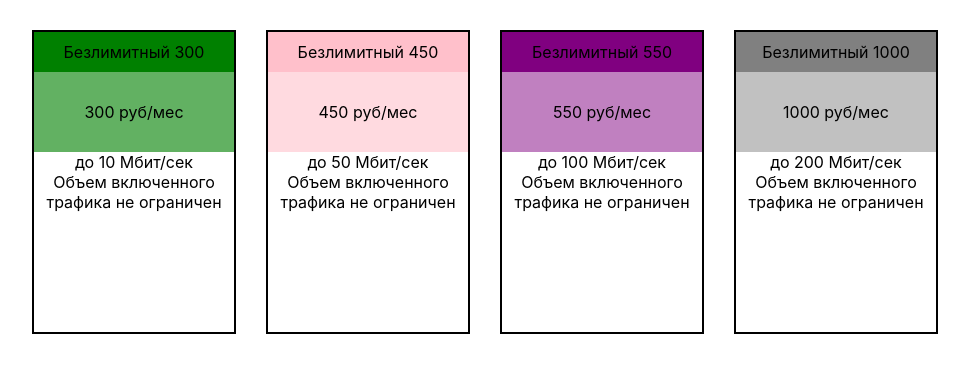
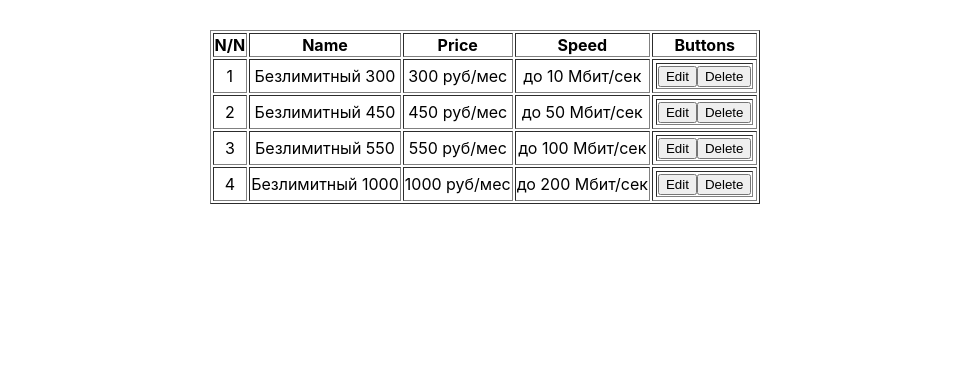
Before and after one commit to Lanarish/state-block, a React (Create React App) app: page / in a window 1280 px wide. Shown: the top 372 px of the page, without its empty margins (155-1124 px from the left). Built offline with nearby package versions, Linux system fonts and the light colour scheme.

Commit message:
add Table component

```diff
--- a/src/App.js
+++ b/src/App.js
@@ -1,30 +1,31 @@
 import "./App.css";
 import { Card } from "./Card";
+import Table from "./Table";
 
 const cards = [
   {
+    id: 1,
     name: "Безлимитный 300",
     price: "300 руб/мес",
     speed: "до 10 Мбит/сек",
-    text: "Объем включенного трафика не ограничен",
   },
   {
+    id: 2,
     name: "Безлимитный 450",
     price: "450 руб/мес",
     speed: "до 50 Мбит/сек",
-    text: "Объем включенного трафика не ограничен",
   },
   {
+    id: 3,
     name: "Безлимитный 550",
     price: "550 руб/мес",
     speed: "до 100 Мбит/сек",
-    text: "Объем включенного трафика не ограничен",
   },
   {
+    id: 4,
     name: "Безлимитный 1000",
     price: "1000 руб/мес",
     speed: "до 200 Мбит/сек",
-    text: "Объем включенного трафика не ограничен",
   },
 ];
 function App() {
@@ -44,9 +45,8 @@ function App() {
   }
   return (
     <div className='App'>
-      {cards.map((card, index) => {
-        return <Card card={card} color={getColor(index)} key={card.name} />;
-      })}
+      <Table cards={cards} />
+      {/* <Card card={card} color={getColor(index)} key={card.name} />; */}
     </div>
   );
 }
--- /dev/null
+++ b/src/Table.jsx
@@ -0,0 +1,125 @@
+import React, { useState} from "react";
+
+const Table = ({ cards }) => {
+  return (
+    <div>
+      <table border='1'>
+        <tr>
+          <th>N/N</th>
+          <th>Name</th>
+          <th>Price</th>
+          <th>Speed</th>
+          <th>Buttons</th>
+        </tr>
+        {cards.map((card) => {
+          return <TableRow rowData={card} key={card.id} />;
+        })}
+      </table>
+    </div>
+  );
+};
+
+export default Table;
+
+const TableRow = ({ rowData }) => {
+  const { id, name, price, speed } = rowData;
+  const [isSelected, setIsSelected] = useState(false);
+  const [value, setValue] = useState({
+    id:id,
+    name:name,
+    price:price,
+    speed:speed,
+  });
+
+
+  function handleClose() {
+    setIsSelected(!isSelected);
+    setValue({ ...rowData });
+  }
+  function handleSave() {
+    setValue({...value});
+    setIsSelected(!isSelected);
+  }
+
+  function handleEdit() {
+    setIsSelected(!isSelected);
+  }
+
+  function handleChange(event) {
+    setValue((prevValue) => {
+      return { ...prevValue, [event.target.name]: event.target.value };
+    });
+  }
+
+  return isSelected ? (
+    <tr>
+      <td>
+        <td>{id}</td>
+      </td>
+      <td>
+        <input
+          type='text'
+          value={value.name}
+          name={'name'}
+          onChange={handleChange}
+        />
+      </td>
+      <td>
+        <input
+          type='text'
+          value={value.price}
+          name={'price'}
+          onChange={handleChange}
+        />
+      </td>
+
+      <td>
+        <input
+          type='text'
+          value={value.speed}
+          name={'speed'}
+          onChange={handleChange}
+        />
+      </td>
+      <button onClick={handleSave}>Save</button>
+      <button onClick={handleClose}>Close</button>
+    </tr>
+  ) : (
+    <tr>
+      <td>{id}</td>
+      <td>{value.name}</td>
+      <td>{value.price}</td>
+      <td>{value.speed}</td>
+      <td>
+        <td>
+          <button onClick={handleEdit}>Edit</button>
+          <button>Delete</button>
+        </td>
+      </td>
+    </tr>
+  );
+};
+
+
+
+const CardWrapper=()=>{
+
+
+  return(
+    <>
+    <button>Next</button>
+    <Card />
+    <button>Previous</button>
+
+    </>
+  )
+}
+
+
+
+
+const Card =({english})=>{
+  return(
+    <div>{english}</div>
+  )
+}
```
